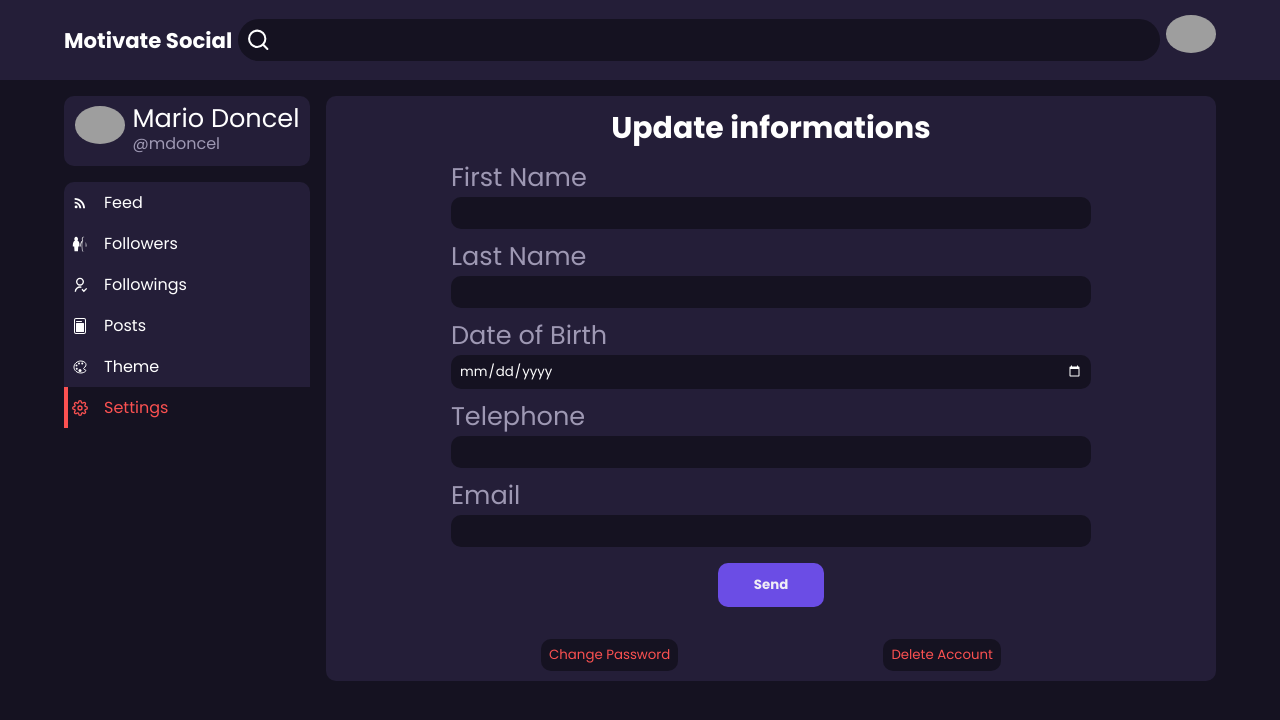
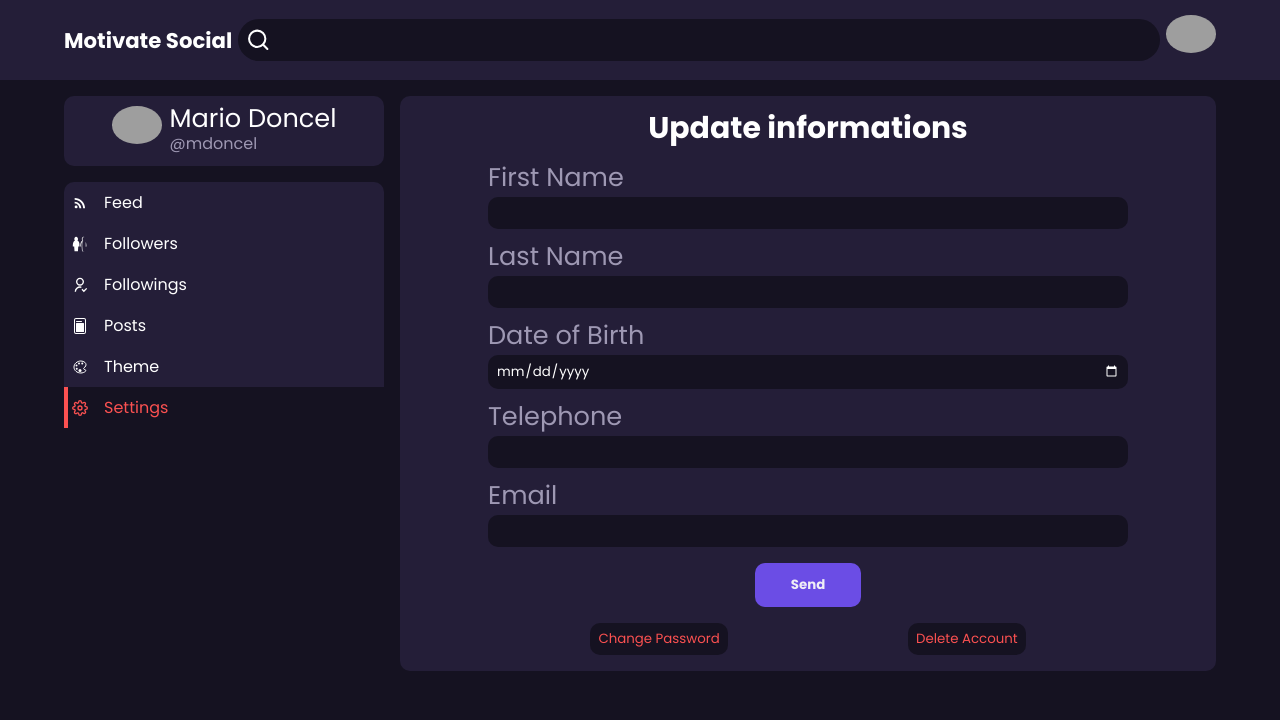
Before and after one commit to MarioDoncel/frontend-social-media-idip, a React (Create React App) app: page /settings in a window 1280 px wide. Shown: the top 720 px of the page. Built offline with nearby package versions, Linux system fonts and the light colour scheme; grey boxes are pictures that could not be loaded.

Commit message:
Fix: Seetings page styles

```diff
--- a/src/pages/Home/Settings/styles.ts
+++ b/src/pages/Home/Settings/styles.ts
@@ -1,11 +1,10 @@
 import styled from 'styled-components';
 
-export const SettingsContainer = styled.div`
+export const SettingsContainer = styled.main`
   display: flex;
   flex-direction: column;
   gap: 2rem;
   height: 100%;
-  width: 100%;
   form {
     flex-direction: column;
     gap: 0.5rem;
```
